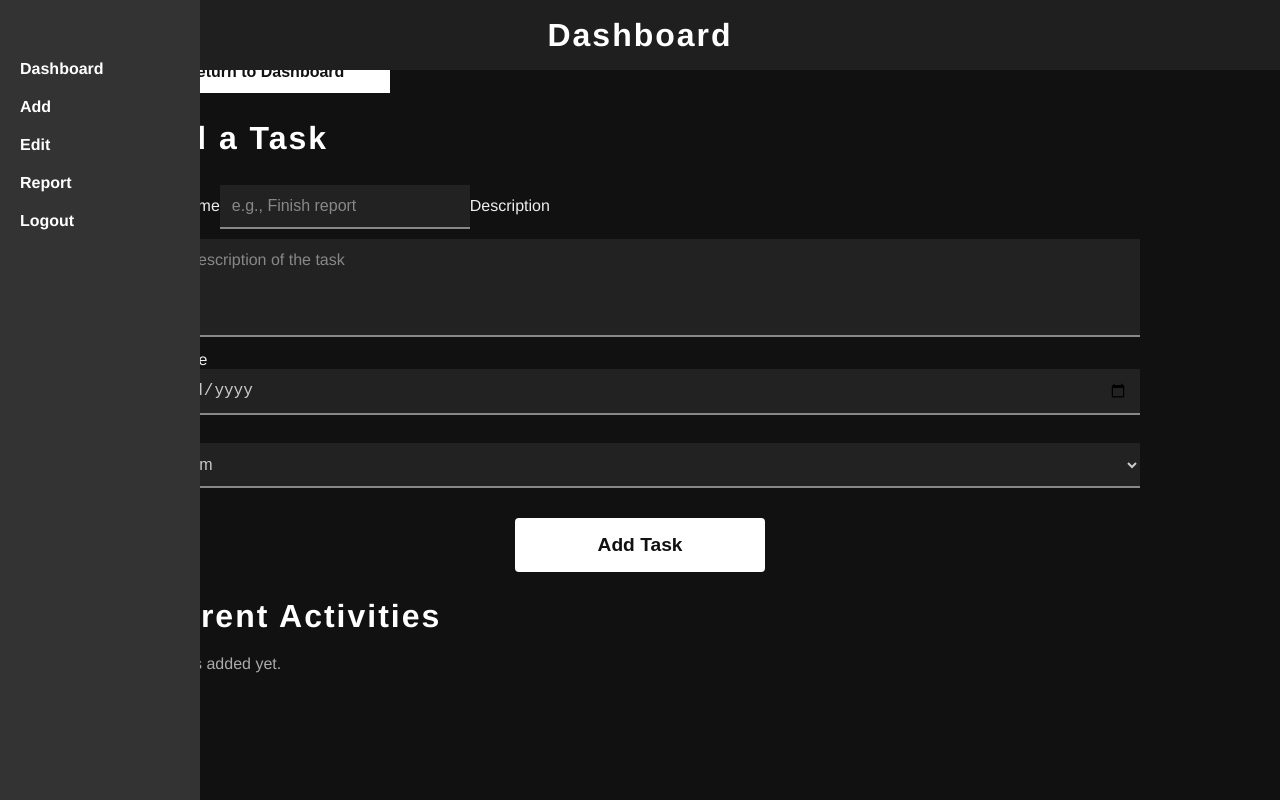
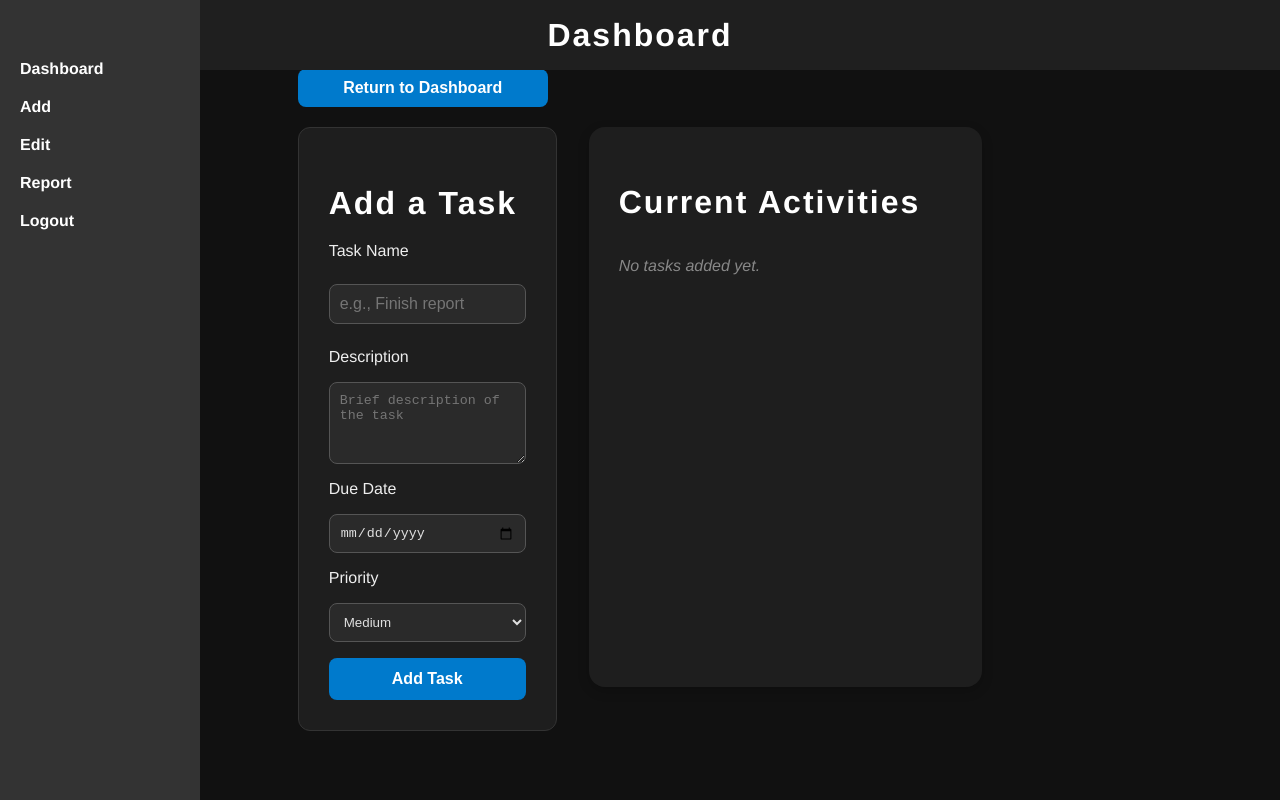
Before and after one commit to Cardpatr/skillsbadgeexam, a React (Create React App) app: page /dashboard/add in a window 1280 px wide. Built offline with nearby package versions, Linux system fonts and the light colour scheme.

Commit message:
Enhance the UI for AddPage

```diff
--- a/src/components/AddPage.css
+++ b/src/components/AddPage.css
@@ -1,68 +1,124 @@
-input[type="text"], textarea {
-  background: #222;
-  color: #ccc;
-  border: none;
-  border-bottom: 2px solid #888;
-  padding: 12px;
-  font-size: 1rem;
-  width: 100%;
-  margin-bottom: 10px;
-  box-sizing: border-box;
-  outline: none;
+.page-container {
+  padding: 40px;
+  margin-top: 60px;
 }
 
-input[type="text"]::placeholder,
-textarea::placeholder {
-  color: #888;
-  opacity: 1;
+.back-btn {
+  margin-bottom: 20px;
+  background-color: #007acc;
+  color: white;
+  border: none;
+  padding: 10px 16px;
+  border-radius: 8px;
+  cursor: pointer;
+  transition: background-color 0.3s;
 }
 
-textarea {
-  resize: none;
-  border-radius: 0;
-  font-family: inherit;
+.back-btn:hover {
+  background-color: #005f99;
 }
 
-input[type="date"], select {
-  background: #222;
-  color: #ccc;
-  border: none;
-  border-bottom: 2px solid #888;
-  padding: 12px;
-  font-size: 1rem;
-  width: 100%;
-  margin-bottom: 10px;
-  box-sizing: border-box;
-  outline: none;
+.page-wrapper {
+  display: flex;
+  flex-direction: row;
+  justify-content: space-between;
+  gap: 32px;
 }
 
-input[type="date"]::-webkit-input-placeholder { color: #888; }
-input[type="date"]::-moz-placeholder { color: #888; }
-input[type="date"]:-ms-input-placeholder { color: #888; }
-input[type="date"]::placeholder { color: #888; }
-
-select option {
-  background: #222;
-  color: #ccc;
+.form-section {
+  flex: 1;
+  max-width: 400px;
+  background-color: #1e1e1e;
+  padding: 30px;
+  border-radius: 12px;
+  border: 1px solid #333;
 }
 
-/* Style the Add button */
+.list-section {
+  flex: 2;
+  background-color: #1e1e1e;
+  padding: 30px;
+  border-radius: 16px;
+  box-shadow: 0 4px 12px rgba(0,0,0,0.2);
+  max-height: 500px;
+  overflow-y: auto;
+}
+
+.list-section::-webkit-scrollbar {
+  width: 8px;
+}
+
+.list-section::-webkit-scrollbar-thumb {
+  background-color: #888;
+  border-radius: 4px;
+}
+
+form {
+  display: flex;
+  flex-direction: column;
+  gap: 16px;
+}
+
+input[type="text"],
+input[type="date"],
+textarea,
+select {
+  padding: 10px;
+  border-radius: 8px;
+  border: 1px solid #555;
+  background-color: #2a2a2a;
+  color: #e0e0e0;
+}
+
 button[type="submit"] {
-  background: #fff;
-  color: #111;
+  padding: 12px;
+  background-color: #007acc;
+  color: white;
   border: none;
-  padding: 16px 0;
-  width: 70%;
-  margin: 20px auto 0 auto;
-  display: block;
-  font-size: 1.2rem;
-  font-weight: bold;
-  border-radius: 4px;
+  border-radius: 8px;
   cursor: pointer;
-  transition: background 0.2s, color 0.2s;
+  transition: background-color 0.3s ease;
 }
 
 button[type="submit"]:hover {
-  background: #ccc;
-  color: #111;
+  background-color: #005f99;
 }
+
+.task-list {
+  display: flex;
+  flex-direction: column;
+  gap: 20px;
+  margin-top: 20px;
+}
+
+.task-card {
+  background-color: #2a2a2a;
+  padding: 20px;
+  border-radius: 8px;
+  border-left: 5px solid #007acc;
+  color: #e0e0e0;
+}
+
+.task-meta {
+  display: flex;
+  justify-content: space-between;
+  margin-top: 12px;
+  font-size: 14px;
+}
+
+.priority.high {
+  color: #ff4c4c;
+}
+
+.priority.medium {
+  color: #ffc107;
+}
+
+.priority.low {
+  color: #4caf50;
+}
+
+.empty-msg {
+  font-style: italic;
+  color: #888;
+}
```
